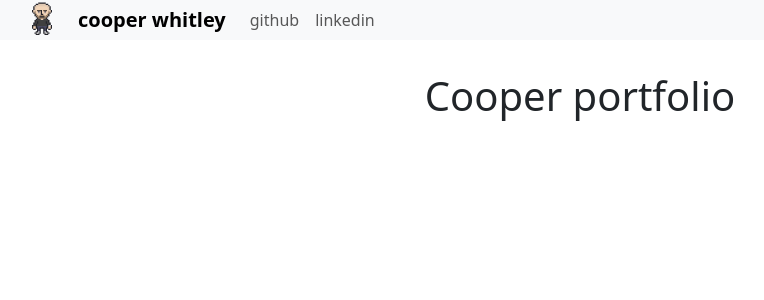
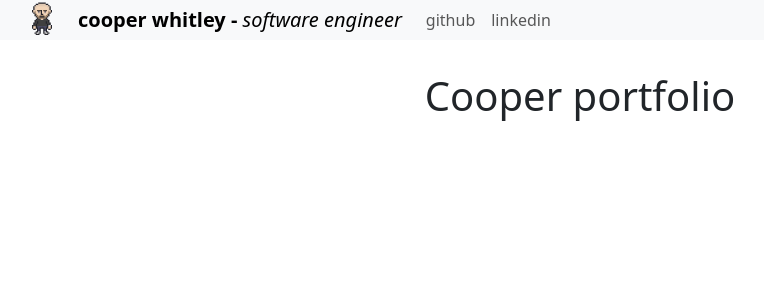
Before and after one commit to cooperwhitley/portfolio, a React (Create React App) app: page / in a window 1280 px wide. Shown: the top 300 px of the page, without its empty margins (60-824 px from the left). Built offline with nearby package versions, Linux system fonts and the light colour scheme.

Commit message:
adjust branding

```diff
--- a/src/components/shared/Header.jsx
+++ b/src/components/shared/Header.jsx
@@ -13,7 +13,7 @@ export default function Header() {
                         alt="pixel art of cooper"
                     />
                 </Navbar.Brand>
-                <Navbar.Brand style={{fontWeight: 'bold'}}>cooper whitley</Navbar.Brand>
+                <Navbar.Brand style={{fontWeight: 'bold'}}>cooper whitley - <span style={{fontWeight: '200', fontStyle: 'italic'}}>software engineer</span></Navbar.Brand>
                 <Navbar.Toggle aria-controls='basic-navbar-nav' />
                 <Navbar.Collapse id='basic-navbar-nav'>
                     <Nav className="me-auto">
```
